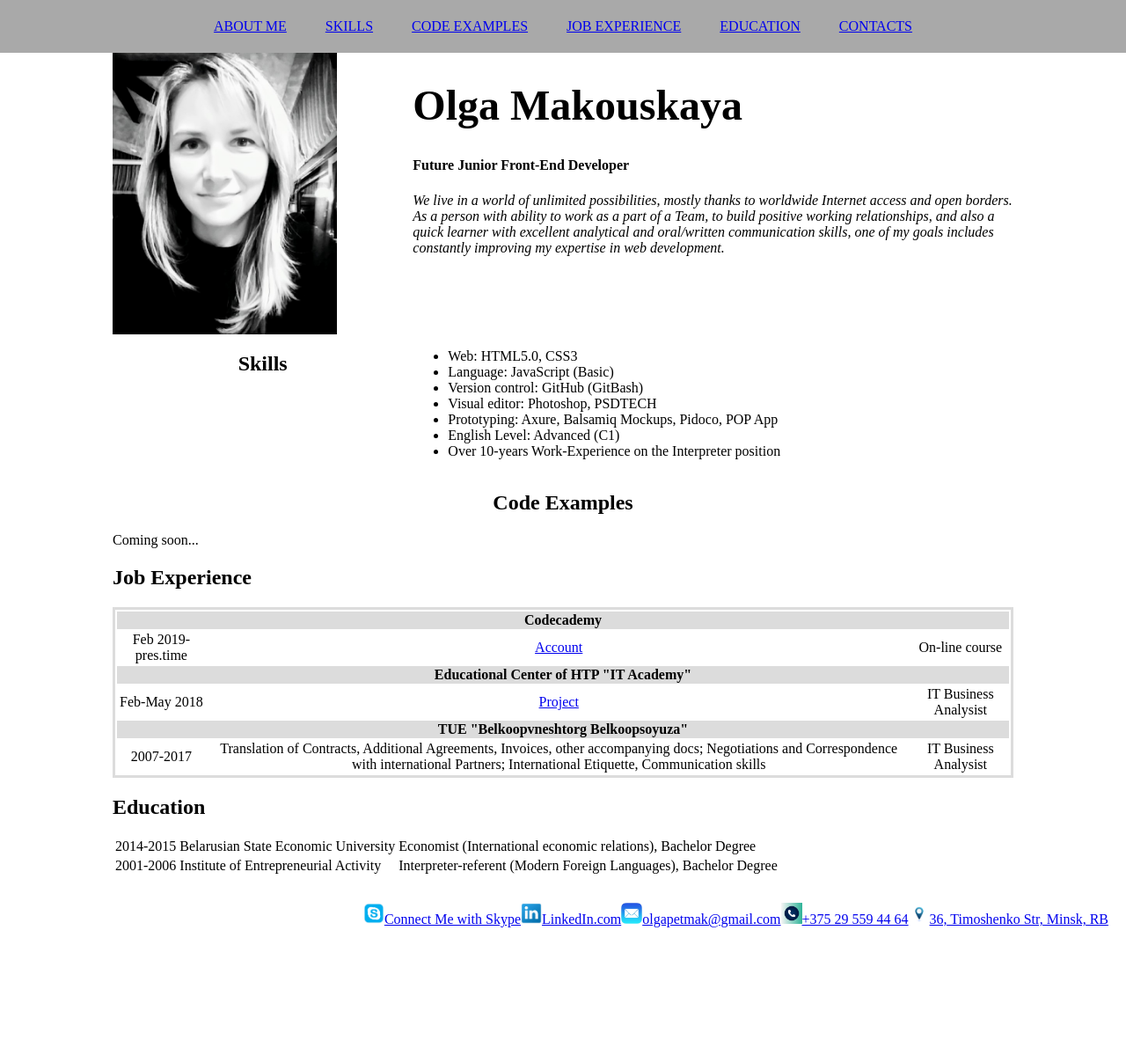
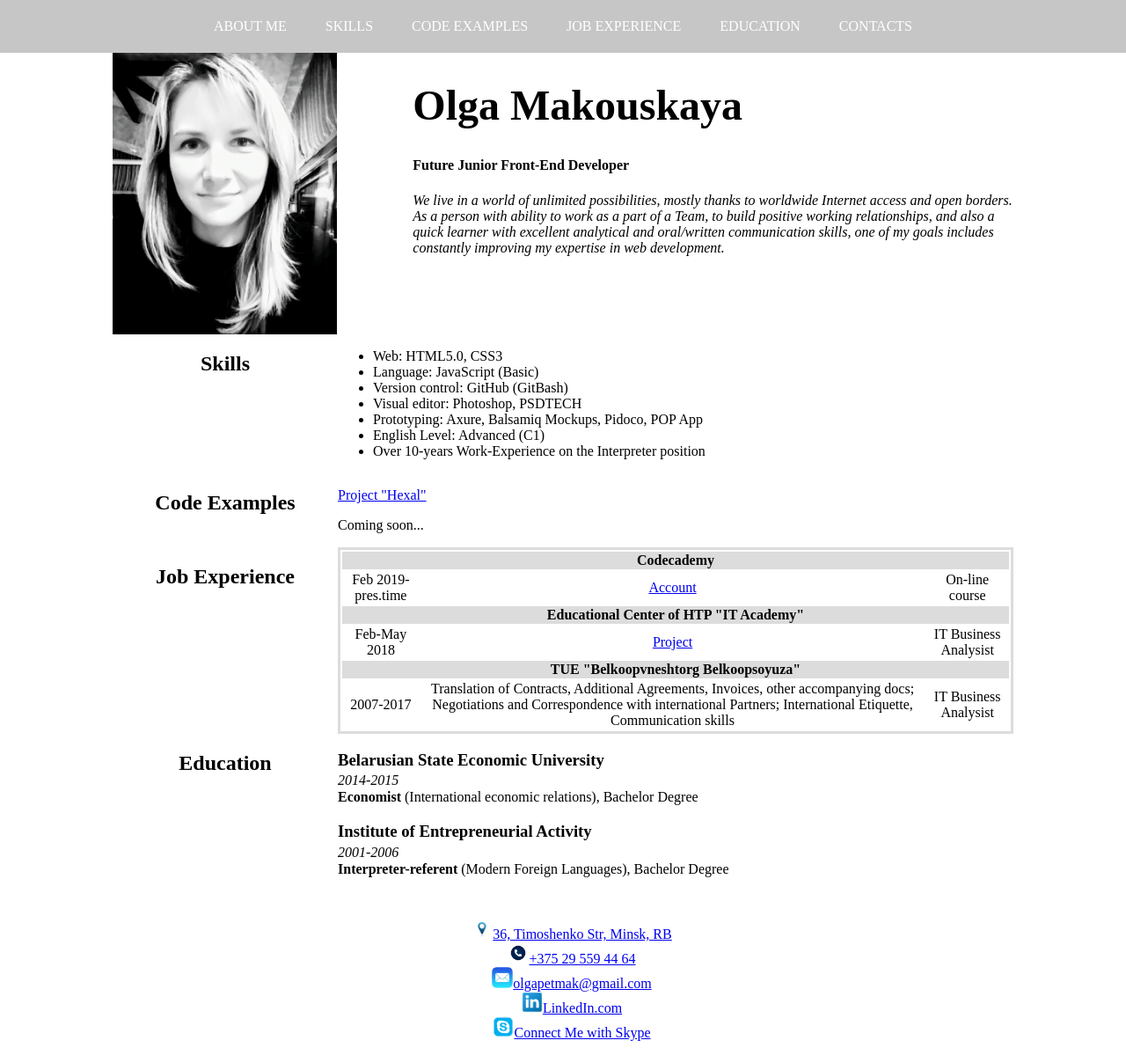
Before and after one commit to olgapetmak/rsschool-2019Q1-cv, a plain HTML site: page cv-olga.html in a window 1280 px wide. Shown: the whole page at 88% size. Before the commit the page ends 1070 px from the top, so only its background shows below. Drawn offline with Linux system fonts and the light colour scheme.

Commit message:
style: add grid, change its filling; change table-job structure; change education-item feat: add link to code example

```diff
--- a/cv-olga.html
+++ b/cv-olga.html
@@ -9,12 +9,12 @@
 <header>
     <nav class="navigation">
         <div class="menu">
-            <div class="menu-item"><a href="#About">ABOUT ME</a></div>
-            <div class="menu-item"><a href="#skills">SKILLS</a></div>
-            <div class="menu-item"><a href="#code-examples">CODE EXAMPLES</a></div>
-            <div class="menu-item"><a href="#job-experience">JOB EXPERIENCE</a></div>
-            <div class="menu-item"><a href="#education">EDUCATION</a></div>
-            <div class="menu-item"><a href="#contact-me">CONTACTS</a></div>
+            <a href="#About" class="menu-item">ABOUT ME</a>
+            <a href="#skills" class="menu-item">SKILLS</a>
+            <a href="#code-examples" class="menu-item">CODE EXAMPLES</a>
+            <a href="#job-experience" class="menu-item">JOB EXPERIENCE</a>
+            <a href="#education" class="menu-item">EDUCATION</a>
+            <a href="#contact-me" class="menu-item">CONTACTS</a>
         </div>
     </nav>
 </header>
@@ -22,19 +22,21 @@
 <main>
     <div class="content">
         <div id="About" class="about">
-            <img src="assets-cv/portrait.jpg" alt="portrait" class="portrait">
+            <img src="assets-cv/portrait.jpg" class="portrait">
             <div class="portrait-info">
                 <h1>Olga Makouskaya</h1>
                 <h4>Future Junior Front-End Developer</h4>
                 <p class="subtitle">We live in a world of unlimited possibilities, mostly thanks to worldwide Internet
-                    access and open borders. As a person with ability to work as a part of a Team, to build positive working
-                    relationships, and also a quick learner with excellent analytical and oral/written communication skills,
+                    access and open borders. As a person with ability to work as a part of a Team, to build positive
+                    working
+                    relationships, and also a quick learner with excellent analytical and oral/written communication
+                    skills,
                     one of my goals includes constantly improving my expertise in web development.</p>
 
             </div>
         </div>
 
-        <div class="skills-grid">
+        <div class="grid-content">
             <div class="skills-l">
                 <h2 id="skills">Skills</h2>
             </div>
@@ -49,22 +51,15 @@
                     <li>Over 10-years Work-Experience on the Interpreter position</li>
                 </ul>
             </div>
-        </div>
 
-        <div class="coding">
-            <div class="coding-l">
-                <h2 id="code-examples">Code Examples</h2>
-            </div>
+            <h2 id="code-examples" class="coding-l">Code Examples</h2>
             <div class="coding-r">
+                <p><a href="https://github.com/olgapetmak/hexal">Project "Hexal"</a></p>
                 <p>Coming soon...</p>
             </div>
 
-        </div>
 
-
-
-
-        <h2 id="job-experience">Job Experience</h2>
+            <h2 id="job-experience" class="job-l">Job Experience</h2>
             <table class="table-job">
                 <tr>
                     <th class="table-head" colspan="3">Codecademy</th>
@@ -88,28 +83,26 @@
                 </tr>
                 <tr>
                     <td>2007-2017</td>
-                <td>Translation of Contracts, Additional Agreements, Invoices, other accompanying docs; Negotiations and
+                    <td>Translation of Contracts, Additional Agreements, Invoices, other accompanying docs; Negotiations
+                        and
                         Correspondence with international Partners; International Etiquette, Communication skills
                     </td>
                     <td>IT Business Analysist</td>
                 </tr>
-
             </table>
 
+            <h2 id="education" class="educ-l">Education</h2>
+            <div class="education">
+                <h3>Belarusian State Economic University</h3>
+                <p class="educ-years">2014-2015</p>
+                <p><strong>Economist</strong> (International economic relations), Bachelor Degree</p>
 
-        <h2 id="education">Education</h2>
-        <table class="education">
-            <tr>
-                <td>2014-2015</td>
-                <td>Belarusian State Economic University</td>
-                <td>Economist (International economic relations), Bachelor Degree</td>
-            </tr>
-            <tr>
-                <td>2001-2006</td>
-                <td>Institute of Entrepreneurial Activity</td>
-                <td>Interpreter-referent (Modern Foreign Languages), Bachelor Degree</td>
-            </tr>
-        </table>
+                <h3>Institute of Entrepreneurial Activity</h3>
+                <p class="educ-years">2001-2006</p>
+                <p><strong>Interpreter-referent</strong> (Modern Foreign Languages), Bachelor Degree</p>
+            </div>
+        </div>
+
     </div>
 
 </main>
@@ -119,18 +112,17 @@
     <div id="contact-me">
         <ul class="contacts">
             <li><a href="https://goo.gl/maps/hGUTJtkW1gt"><img
-                    src="assets-cv/240_F_164356382_ym09P5PFu4bMFb788PBjEPsTBYPb5Y2t.jpg" alt="location">36, Timoshenko Str, Minsk,
+                    src="assets-cv/240_F_164356382_ym09P5PFu4bMFb788PBjEPsTBYPb5Y2t.jpg">36, Timoshenko Str, Minsk,
                 RB</a></li>
-            <li><a href="tel:+375 29 559 44 64"><img src="assets-cv/phone.png" alt="phone">+375 29 559 44 64</a></li>
-            <li><a href="mailto:olgapetmak@gmail.com"><img src="assets-cv/mail-secrets-7.jpg" alt="mail">olgapetmak@gmail.com</a>
+            <li><a href="tel:+375 29 559 44 64"><img src="assets-cv/phone.png">+375 29 559 44 64</a></li>
+            <li><a href="mailto:olgapetmak@gmail.com"><img src="assets-cv/mail-secrets-7.jpg">olgapetmak@gmail.com</a>
             </li>
-            <li><a href="https://www.linkedin.com/in/olga-makovskaya-b4a72679"><img src="assets-cv/linkedin.jpg" alt="linkedin">LinkedIn.com</a>
+            <li><a href="https://www.linkedin.com/in/olga-makovskaya-b4a72679"><img src="assets-cv/linkedin.jpg">LinkedIn.com</a>
             </li>
-            <li><a href="skype:olgapetmak"><img src="assets-cv/logosky.png" alt="skype">Connect Me with Skype</a></li>
+            <li><a href="skype:olgapetmak"><img src="assets-cv/logosky.png">Connect Me with Skype</a></li>
         </ul>
     </div>
 </footer>
 
-
 </body>
 </html>
--- a/cv-style.css
+++ b/cv-style.css
@@ -1,22 +1,15 @@
-/* --------------HEADER-------------- */
 
 html {
     font-size: 16px;
     min-width: 1024px;
 }
 
-
-body {
-    width: 100%;
-    height: 100%;
-    margin: 0;
-    padding: 0;
-}
+/* --------------------------HEADER---------------------------*/
 
 header {
     width: 100%;
     text-align: center;
-    background-color: darkgrey;
+    background-color: #c6c6c6;
     height: 60px;
 }
 
@@ -29,11 +22,27 @@ header {
 .menu-item {
     display: inline-block;
     margin: 0 20px;
+    text-decoration: none;
+    color: white;
+}
+
+/*--------------------------------BODY-------------------*/
+
+body {
+    width: 100%;
+    height: 100%;
+    margin: 0;
+    padding: 0;
 }
 
 main {
     display: grid;
     grid-template-columns: auto 1024px auto;
+}
+
+.about {
+    display: grid;
+    grid-template-columns: 1fr 2fr;
 }
 
 .content, footer {
@@ -57,27 +66,18 @@ h1 {
 
 /* ---------------GRIDS--------------*/
 
-.about, .skills-grid {
+.grid-content {
     display: grid;
-    grid-template-columns: 1fr 2fr;
+    grid-template-columns: 1fr 3fr;
+    grid-template-rows: auto;
 }
 
-.skills-l {
+.skills-l, .coding-l, .job-l, .educ-l {
     grid-column: 1/1;
     text-align: center;
 }
 
-.skills-r {
-    grid-column: 2/2;
-}
-
-
-.coding-l {
-    grid-column: 1/1;
-    text-align: center;
-}
-
-.coding-r {
+.skills-r, .coding-r, .table-job, .education {
     grid-column: 2/2;
 }
 
@@ -86,12 +86,8 @@ h1 {
 
 /* --------------CODE EXAMPLES-------------- */
 
-.coding {
 
-}
-
-
-/* --------------JOB EXPERIENCE-------------- */
+/* --------------JOB EXPERIENCE & EDUCATION-------------- */
 
 .table-job {
     border: 3px solid gainsboro;
@@ -100,12 +96,12 @@ h1 {
 
 .table-head {
     background-color: gainsboro;
-
 }
 
-
-/* --------------EDUCATION-------------- */
-
+.educ-years {
+    font-style: italic;
+    margin: -15px 0;
+}
 
 /* --------CONTACTS INFO----------- */
 
@@ -114,12 +110,11 @@ h1 {
     margin-top: 30px;
     margin-right: 20px;
     display: block;
-    float: right;
 }
 
 .contacts li {
     display: block;
-    float: right;
+
 }
 
 .contacts li a {
@@ -129,11 +124,5 @@ h1 {
 .contacts li img {
     width: 24px;
     height: 24px;
-    background: rgba(255, 255, 255, 1);
-    background: -moz-linear-gradient(left, rgba(255, 255, 255, 1) 0%, rgba(246, 246, 246, 1) 0%, rgba(46, 179, 152, 1) 100%);
-    background: -webkit-linear-gradient(left, rgba(255, 255, 255, 1) 0%, rgba(246, 246, 246, 1) 0%, rgba(46, 179, 152, 1) 100%);
-    background: -o-linear-gradient(left, rgba(255, 255, 255, 1) 0%, rgba(246, 246, 246, 1) 0%, rgba(46, 179, 152, 1) 100%);
-    background: -ms-linear-gradient(left, rgba(255, 255, 255, 1) 0%, rgba(246, 246, 246, 1) 0%, rgba(46, 179, 152, 1) 100%);
-    background: linear-gradient(to right, rgba(255, 255, 255, 1) 0%, rgba(246, 246, 246, 1) 0%, rgba(46, 179, 152, 1) 100%);
-    filter: progid:DXImageTransform.Microsoft.gradient(startColorstr='#ffffff', endColorstr='#2eb398', GradientType=1);
+
 }
```
Lines whose indentation alone changed are shown as unchanged.
